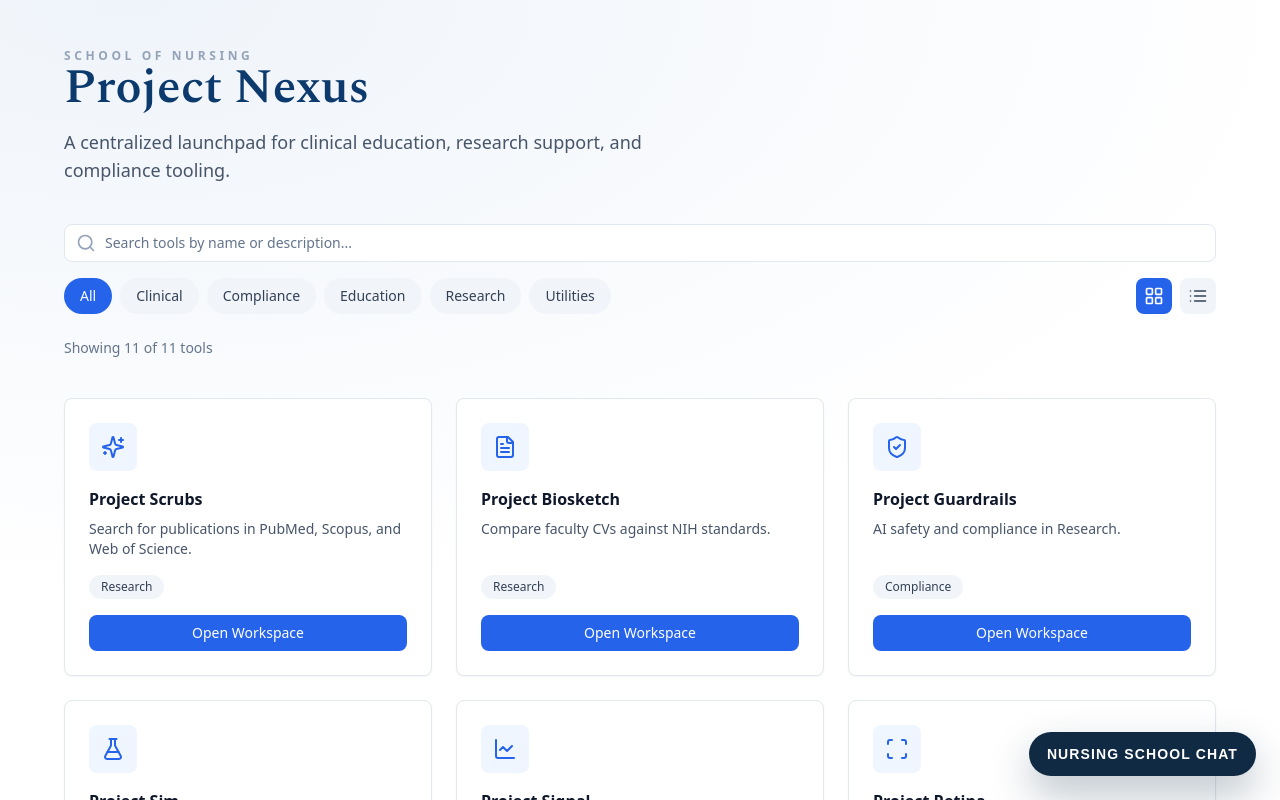
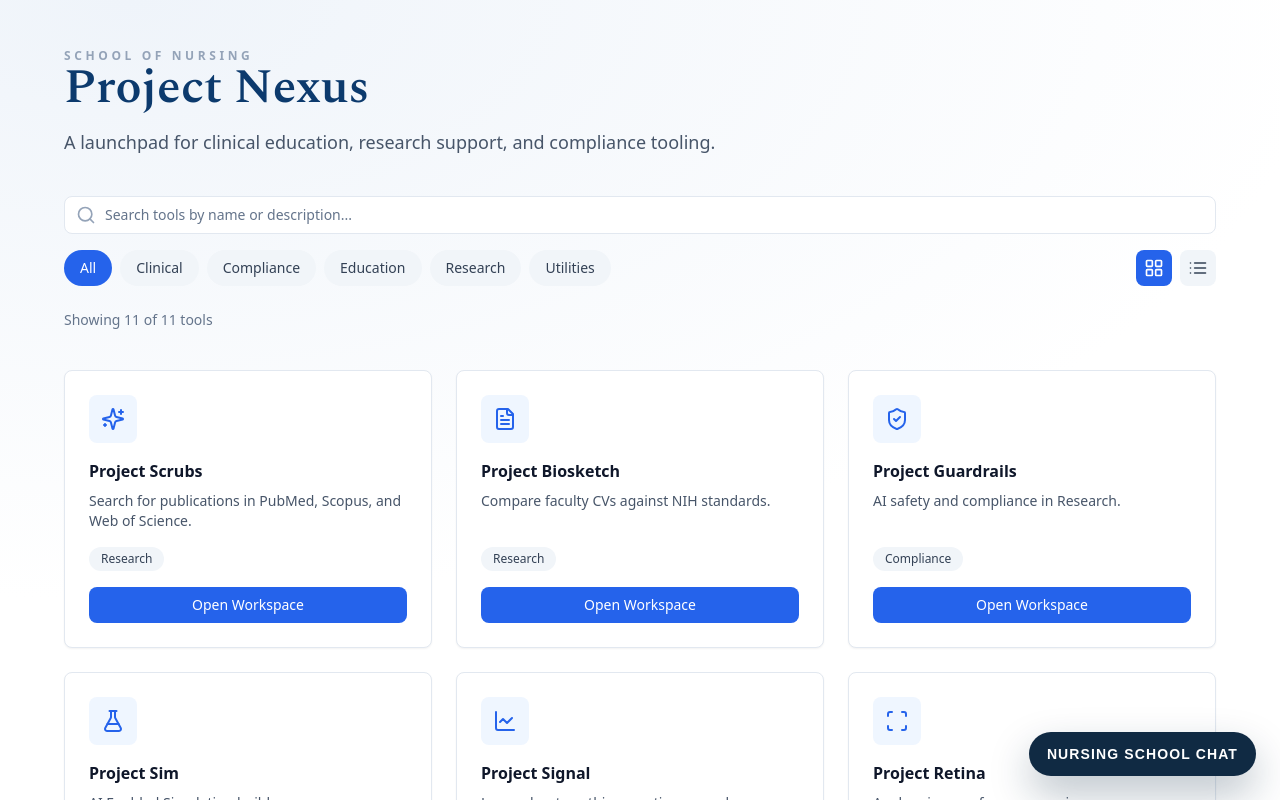
Before and after one commit to chickman72/Project-Nexus, a Next.js app: page / in a window 1280 px wide. Shown: the top 800 px of the page. Built offline with nearby package versions, Linux system fonts and the light colour scheme.

Commit message:
Updated Interface

```diff
--- a/app/page.jsx
+++ b/app/page.jsx
@@ -41,8 +41,7 @@ export default function HomePage() {
               Project Nexus
             </h1>
             <p className="mt-4 text-base text-slate-600 sm:text-lg">
-              A centralized launchpad for clinical education, research support,
-              and compliance tooling.
+              A launchpad for clinical education, research support, and compliance tooling.
             </p>
           </div>
         </div>
```
Also changed, not shown: 1 other file (tests, documents, lock files or other folders).
